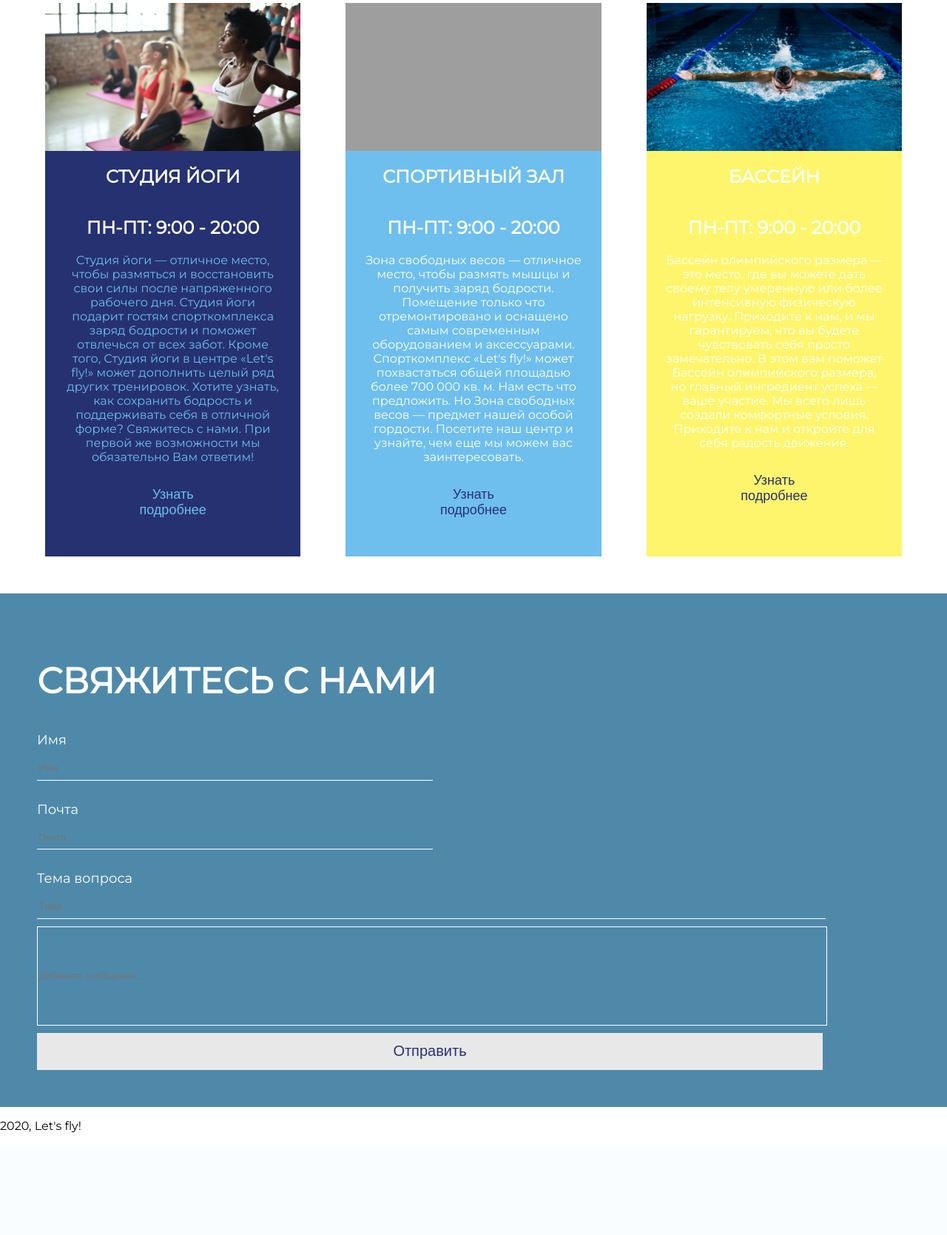
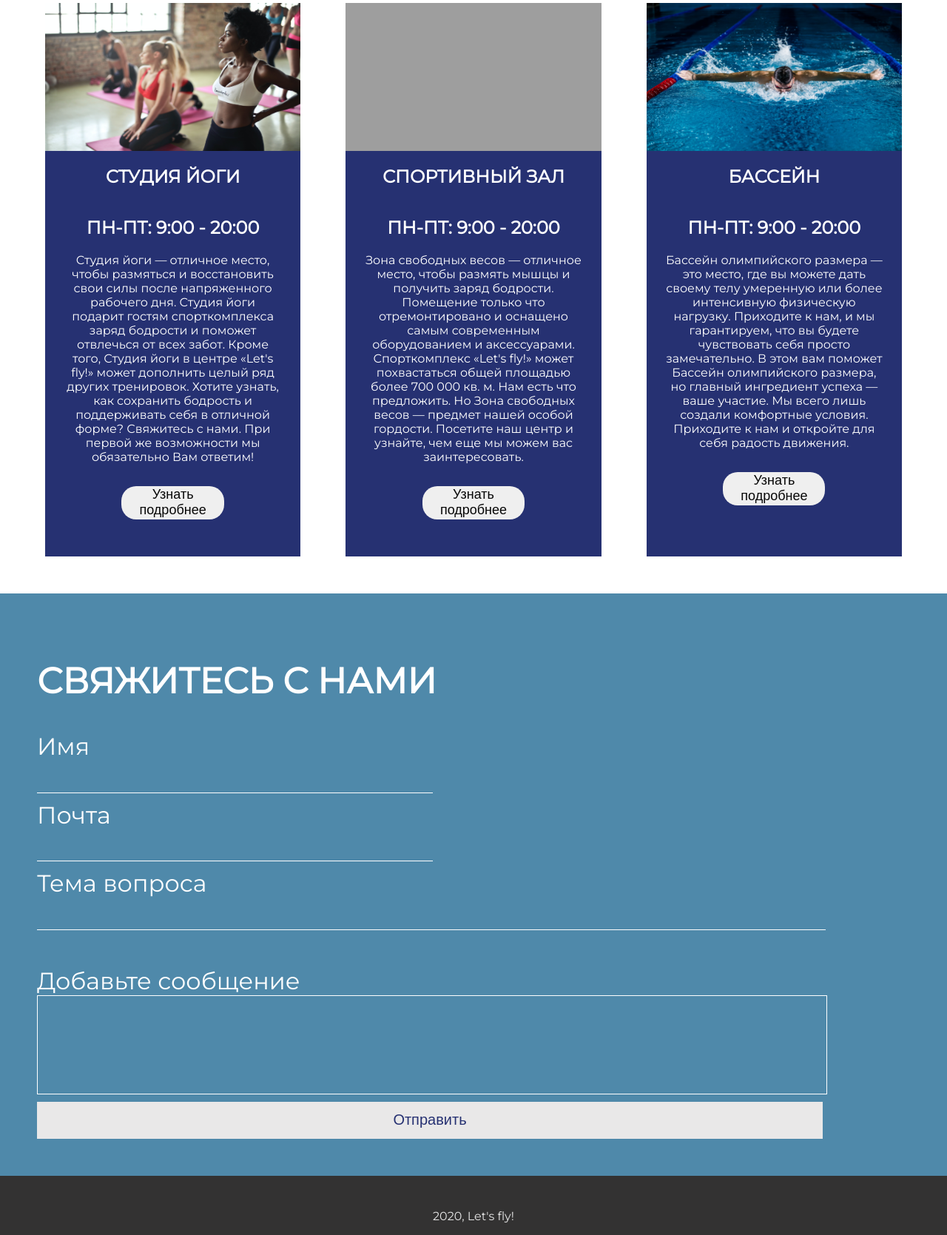
Before and after one commit to Valentina-Svichnik/web-labs-vsvichnik, a PHP site: page / in a window 1280 px wide. Shown: the part 1482-3151 px from the top of the page at 74% size. Before the commit the page ends 3013 px from the top, so only its background shows below. Run offline with PHP 8.4, Linux system fonts and the light colour scheme; grey boxes are pictures that could not be loaded.

Commit message:
Without mistakes

```diff
--- a/lab9/index.css
+++ b/lab9/index.css
@@ -132,6 +132,8 @@ nav a:hover{
     flex-direction: column;
     width: 27%;
     height: auto;
+    background-color: #263172;
+    color: #e0e5e7;
 }
 
 .card img{
@@ -154,23 +156,6 @@ nav a:hover{
     justify-content: space-around;
 }
 
-.one{
-    background-color: #263172;
-}
-
-.one article{
-    color: #6ebfee;
-}
-
-.two{
-    background-color: #6ebfee;
-    color: #263172;
-}
-
-.three{
-    background-color: rgb(255, 245, 108);
-    color: #263172;
-}
 
 button{
     width: 40%;
@@ -178,18 +163,18 @@ button{
 
     border-radius: 20px;
     background-color: none;
-    color: #6ebfee;
+    color: #070707;
     border: none;
     font-size: 18px;
     margin-top: 30px;
 }
 
 button:hover{
-    background-color: white;
+    background-color: rgb(212, 211, 211);
 }
 
 .contacts{
-    height: фгещ;
+    height: auto;
     padding: 50px;
     background-color: #4f89aa;
     margin-top: 50px;
@@ -248,6 +233,16 @@ input:hover{
 }
 
 
+footer{
+    height: 80px;
+    display: flex;
+    justify-content: center;
+    align-items: flex-end;
+    background-color: #333232;
+    color: #e6e6e6;
+    width: 100%;
+}
+
 
 
 
@@ -269,6 +264,4 @@ input:hover{
     .sport{
         width: 100%;
     }
-
-
 }
--- a/lab9/index.html
+++ b/lab9/index.html
@@ -58,11 +58,11 @@
                             тренировок. Хотите узнать, как сохранить бодрость и поддерживать себя в отличной форме?
                             Свяжитесь с нами. При первой же возможности мы обязательно Вам ответим!
                         </article>
-                        <button type="button" class="one">Узнать подробнее</button>
+                        <button type="button" class="one" tabindex="8">Узнать подробнее</button>
                     </div>
                 </div>
 
-                <div class="card two" tabindex="8">
+                <div class="card two" tabindex="9">
                     <img src="img/fitness.jpg" alt="fitness">
                     <div class="text">
                         <h2>СПОРТИВНЫЙ ЗАЛ</h2>
@@ -74,11 +74,11 @@
                             предложить. Но Зона свободных весов — предмет нашей особой гордости. Посетите наш центр и узнайте,
                             чем еще мы можем вас заинтересовать.
                         </article>
-                        <button type="button" class="two">Узнать подробнее</button>
+                        <button type="button" class="two" tabindex="10">Узнать подробнее</button>
                     </div>
                 </div>
 
-                <div class="card three" tabindex="9">
+                <div class="card three" tabindex="11">
                     <img src="img/swimming.jpg" alt="yoga">
                     <div class="text">
                         <h2>БАССЕЙН</h2>
@@ -89,30 +89,31 @@
                             просто замечательно. В этом вам поможет Бассейн олимпийского размера, но главный ингредиент успеха —
                             ваше участие. Мы всего лишь создали комфортные условия. Приходите к нам и откройте для себя радость движения.
                         </article>
-                        <button type="button" class="three">Узнать подробнее</button>
+                        <button type="button" class="three" tabindex="12">Узнать подробнее</button>
                     </div>
                 </div>
             </div>
         </div>
     </main>
 
-    <aside tabindex="10" role="complementary">
+    <aside tabindex="13" role="complementary">
         <div class="contacts">
             <h1>СВЯЖИТЕСЬ С НАМИ</h1>
             <div class="form">
-                <p>Имя</p>
-                <input type="text" class="small" placeholder="Имя" tabindex="11">
-                <p>Почта</p>
-                <input type="email" class="small" placeholder="Почта" tabindex="12">
-                <p>Тема вопроса</p>
-                <input type="text" class="big" placeholder="Тема" tabindex="13"> <br>
-                <input type="text" class="large" placeholder="Добавьте сообщение..."> <br>
-                <input type="submit" value="Отправить" class="btn">
+                <label for="name">Имя</label><br>
+                <input type="text" id="name" class="small" tabindex="14"><br>
+                <label for="email">Почта</label><br>
+                <input type="email" id="email" class="small" tabindex="15"><br>
+                <label for="tema">Тема вопроса</label><br>
+                <input type="text" id="tema" class="big" tabindex="16"> <br> <br>
+                <label for="message">Добавьте сообщение</label>
+                <input type="text" id="message" class="large"  tabindex="17"> <br>
+                <input type="submit" value="Отправить" class="btn" tabindex="18">
             </div>
         </div>
     </aside>
 
-    <footer role="contentinfo" tabindex="14">
+    <footer role="contentinfo" tabindex="19">
         <p>2020, Let's fly!</p>
     </footer>
 </body>
```
